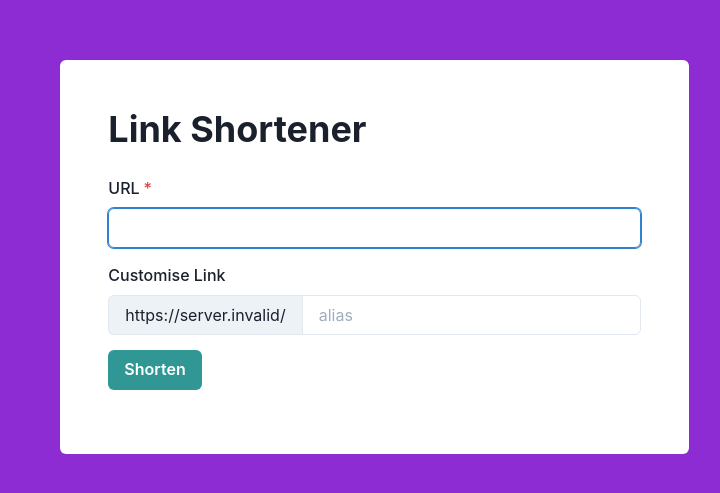
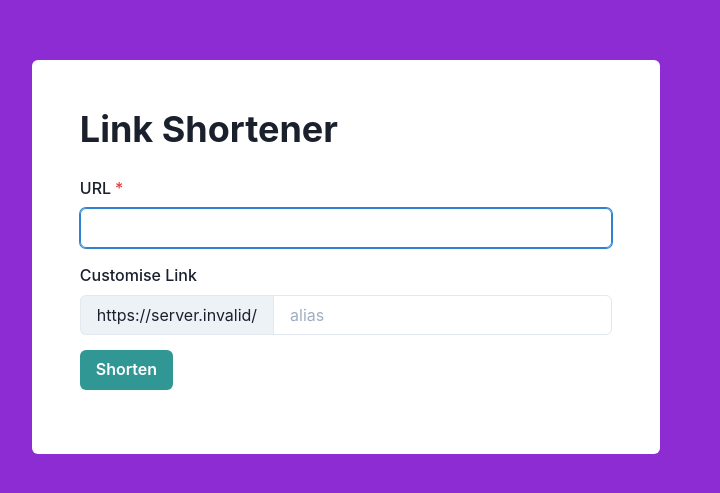
Before and after one commit to moj124/link-shortener, a React (Create React App) app: page / in a window 1280 px wide. Shown: the part 143-636 px from the top of the page, without its empty margins (294-1014 px from the left). Built offline with nearby package versions, Linux system fonts and the light colour scheme; no server answers; the HTML template or start-up script is replaced by a standard one.

Commit message:
reconfigured

```diff
--- a/src/App.tsx
+++ b/src/App.tsx
@@ -12,12 +12,8 @@ import {
   Box,
   useClipboard,
   InputLeftAddon,
+  Container,
 } from "@chakra-ui/react";
-import { useForm } from "react-hook-form";
-import { nanoid } from "nanoid";
-import { useState } from "react";
-import { validateURL } from "./utils/validateURL";
-import QRCode from "qrcode.react";
 import {
   EmailIcon,
   EmailShareButton,
@@ -30,6 +26,11 @@ import {
   WhatsappIcon,
   WhatsappShareButton,
 } from "react-share";
+import { useForm } from "react-hook-form";
+import { nanoid } from "nanoid";
+import { useState } from "react";
+import { validateURL } from "./utils/validateURL";
+import QRCode from "qrcode.react";
 
 function App(): JSX.Element {
   const [URLsubmitted, setURLsubmitted] = useState(false);
@@ -67,8 +68,14 @@ function App(): JSX.Element {
   };
 
   return (
-    <Flex height="100vh" alignItems="center" justifyContent="center">
+    <Container centerContent>
     <form onSubmit={handleSubmit(onSubmissionHandler)}>
+      <VStack
+        height="100vh"
+        alignItems="center"
+        justifyContent="center"
+        spacing={10}
+      >
         <Flex
           width={{ base: "75%", sm: "75%", md: "110%" }}
           direction="column"
@@ -100,6 +107,7 @@ function App(): JSX.Element {
               </FormErrorMessage>
             </Box>
           </FormControl>
+          {!URLsubmitted && (
             <FormControl isInvalid={errors.addon}>
               <VStack marginTop="15px" display="flex-start">
                 <FormLabel htmlFor="addon">Customise Link</FormLabel>
@@ -117,6 +125,8 @@ function App(): JSX.Element {
                 </InputGroup>
               </VStack>
             </FormControl>
+          )}
+          {!URLsubmitted && (
             <Box display="flex" justifyContent="space-between" marginTop="15px">
               <Button
                 isDisabled={URLsubmitted}
@@ -129,10 +139,11 @@ function App(): JSX.Element {
                 Shorten{" "}
               </Button>
             </Box>
+          )}
           {/* use aria-invalid to indicate field contain error */}
           {URLsubmitted && (
             <>
-              <Box>
+              <Box marginTop="15px">
                 <FormLabel>Shortened Link</FormLabel>
                 <InputGroup>
                   <Input
@@ -241,8 +252,10 @@ function App(): JSX.Element {
             </>
           )}
         </Flex>
+      </VStack>
     </form>
-    </Flex>
+
+    </Container>
   );
 }
 
```
Lines whose indentation alone changed are shown as unchanged.
